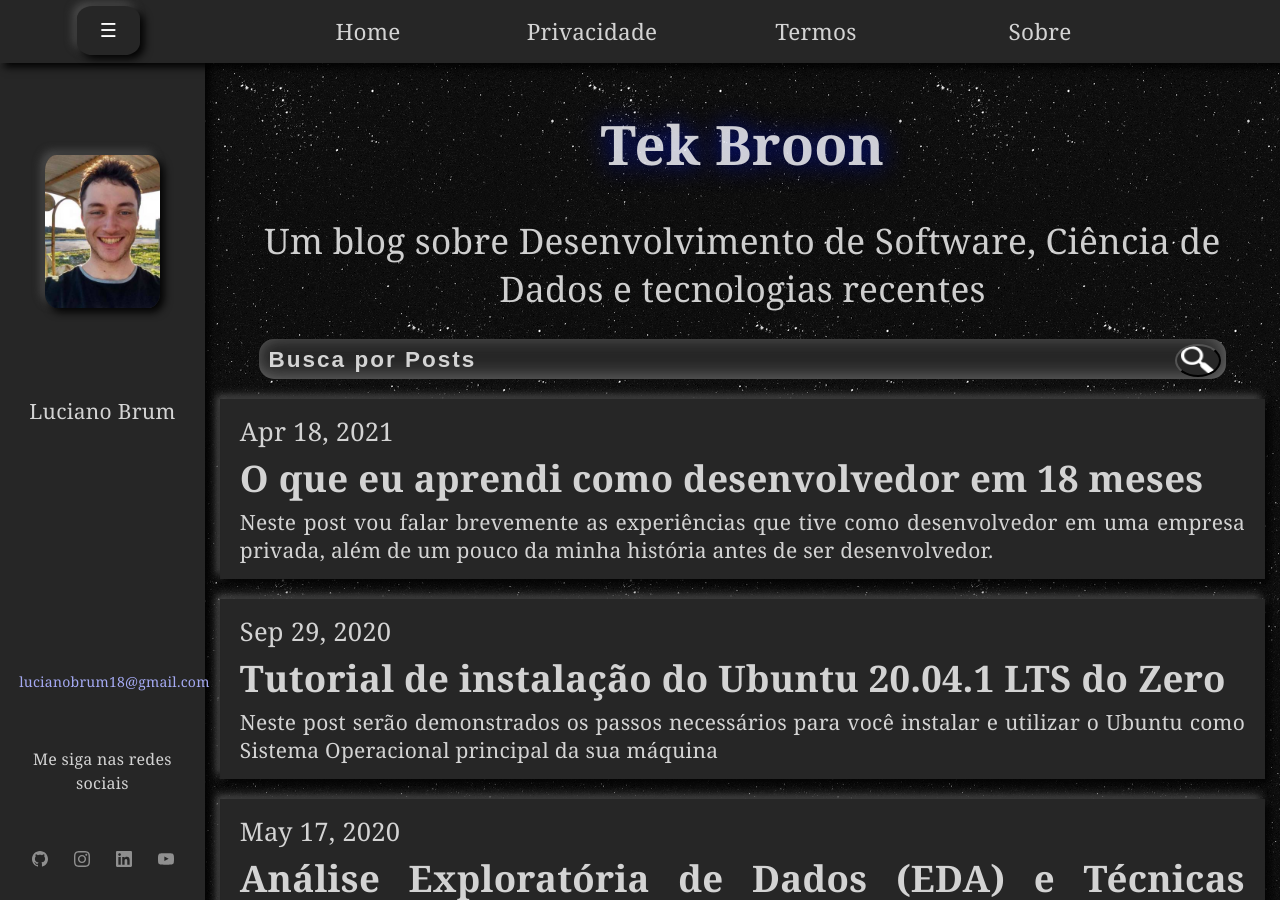
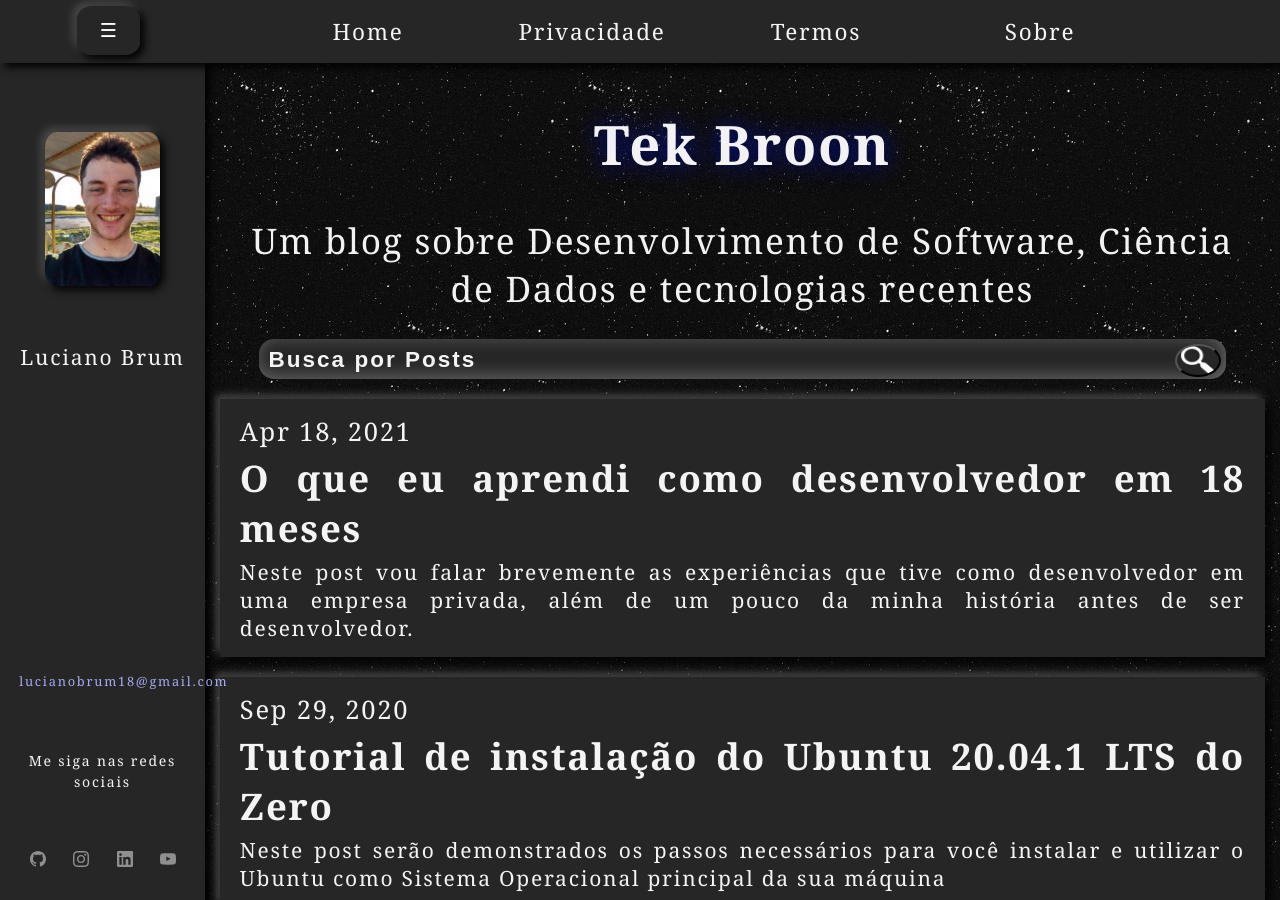
Before and after one commit to Lubrum/Lubrum.github.io, a Jekyll site: the page built from index.markdown, in a window 1280 px wide and 900 px high. Built offline with Jekyll 4.4.1, drawn with Linux system fonts in a browser that asks for light colours.

Commit message:
Changing text size and spacings in sidebar.

```diff
--- a/_sass/_sidebar.scss
+++ b/_sass/_sidebar.scss
@@ -114,7 +114,7 @@
 @media only screen and (min-width: $min-width-extra-large-devices) {
     .sidebar {
         grid-template-columns: 100%;
-        grid-template-rows: 10% 30% 10% 20% 10% 10% 10%;
+        grid-template-rows: 10% 25% 8% 27% 10% 10% 10%;
         position: fixed;
         width: 15%;
         height: 100%;
@@ -179,7 +179,7 @@
         grid-row: 7 / 8;
     }
     .social-description {
-        @include fluid-typography(15, 20, $min-width-extra-large-devices, 1600);
+        @include fluid-typography(13, 18, $min-width-extra-large-devices, 1600);
         grid-column: 1 / 2;
         grid-row: 6 / 7;
         margin-right: $spacing-unit / 3;
@@ -200,7 +200,7 @@
         grid-row: 4 / 5;
         text-justify: distribute;
         word-spacing: -2px;
-        @include fluid-typography(13, 18, $min-width-extra-large-devices, 1600);
+        @include fluid-typography(12, 17, $min-width-extra-large-devices, 1600);
         margin-top: $spacing-unit / 2;
         margin-right: $spacing-unit / 3;
         margin-left: $spacing-unit / 3;
@@ -216,7 +216,7 @@
         grid-column: 1 / 2;
         padding-right: $spacing-unit / 3;
         padding-left: $spacing-unit / 3;
-        @include fluid-typography(13, 18, $min-width-extra-large-devices, 1600);
+        @include fluid-typography(12, 16, $min-width-extra-large-devices, 1600);
         -webkit-transition: all 1.5s;
         -moz-transition: all 1.5s;
         transition: all 1.5s;
--- a/_sass/cosmos.scss
+++ b/_sass/cosmos.scss
@@ -13,11 +13,11 @@
 
 $base-font-family: charter, Georgia, Cambria, "Times New Roman", Times, serif;
 $base-font-size: 16px !default;
-$base-font-weight: 400 !default;
-$base-letter-spacing: 0.01em;
+$base-font-weight: 300 !default;
+$base-letter-spacing: 0.069em;
 $base-line-height: 1.5 !default;
 $spacing-unit: 20% !default;
-$text-color: rgba(255, 255, 255, 0.8) !default;
+$text-color: rgba(255, 255, 255, 0.95) !default;
 
 $background-color: #262626 !default;
 $article-background-color: #111;
```
